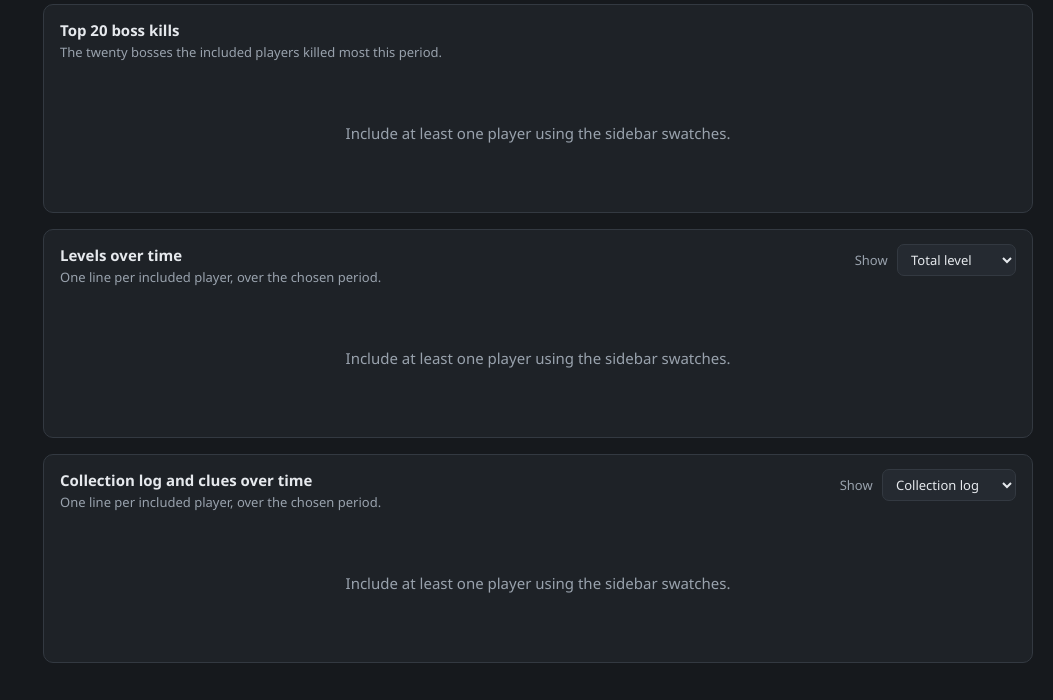
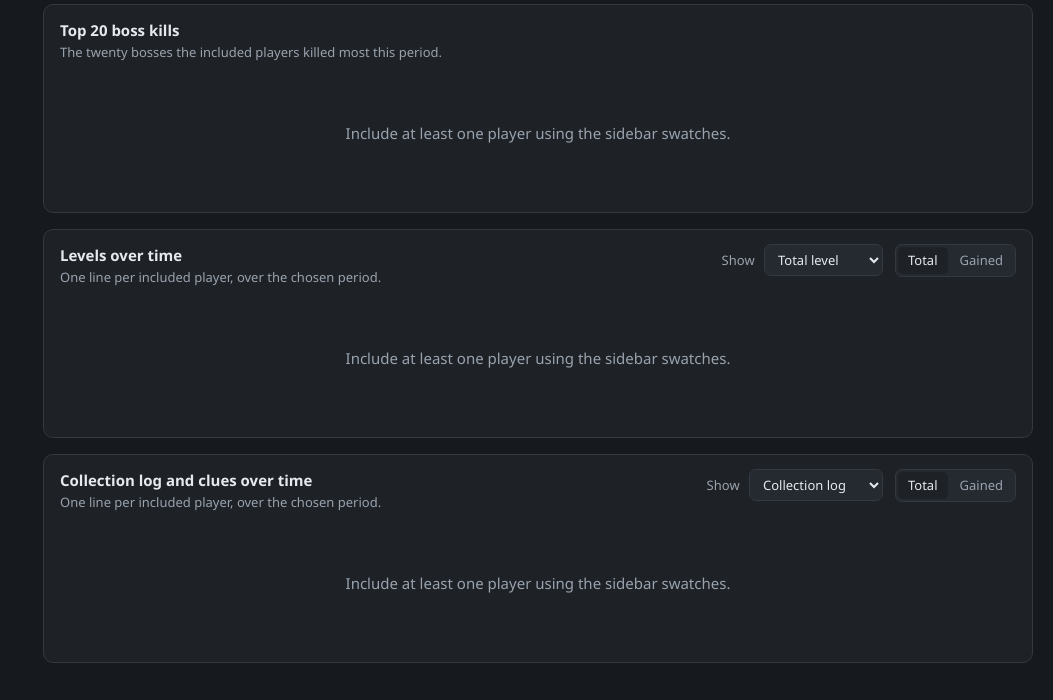
Before and after one commit to And-Salad/wom-tracker, a Flask app: page / in a window 1280 px wide. Shown: the part 744-1444 px from the top of the page, without its empty margins (227-1280 px from the left). Run offline with Flask 3, Linux system fonts and the light colour scheme.

Commit message:
Read the two trend cards as gains as well as totals
Both trend cards get a second reading. Total is what they have always shown and stays the default; Gained plots the same series minus the reading the window opened on, so accounts a thousand levels apart share an axis usefully.

A way of reading the payload rather than a different question - switching redraws and never refetches. The axis label and tooltip travel with it, because the browser can subtract numbers but cannot rename an axis.

The baseline is the nearer of the two readings bracketing the window, matching winners.opening_reading and db.baseline_snapshot: Wise Old Man's history has holes, and the last reading before a window can be years before it.

```diff
--- a/wom/catalog.py
+++ b/wom/catalog.py
@@ -34,21 +34,36 @@ LOG_METRICS = {
 }
 
 
+# The two ways a trend card can be read. "Total" plots the stored value, which
+# is what the card has always shown. "Gained" plots the change since the window
+# opened, and is the only way accounts a thousand levels apart share an axis
+# usefully: on the totals, a month of everyone's progress is a few pixels of
+# wiggle against the gap between the highest account and the lowest.
+#
+# Both readings come out of the same payload - the change is the series minus
+# the reading the window starts from - so switching redraws without refetching.
+TREND_MODES = ["Total", "Gained"]
+
+
 class ChartSpec:
     """One chart on the Overview page: what it shows, and what builds it."""
 
-    def __init__(self, key, title, kind, description="", options=None):
+    def __init__(self, key, title, kind, description="", options=None,
+                 modes=None):
         self.key = key
         self.title = title
         self.kind = kind                  # stacked | trend
         self.description = description
         self.options = list(options) if options else None
+        # How the card may be read, if more than one way. The first is what it
+        # opens on, so it is always the reading the card had before it had any.
+        self.modes = list(modes) if modes else None
         self.build = None                 # set by @chart, below
 
     def as_dict(self):
         return {"key": self.key, "title": self.title,
                 "description": self.description, "kind": self.kind,
-                "options": self.options}
+                "options": self.options, "modes": self.modes}
 
 
 def chart(key):
@@ -96,10 +111,10 @@ SUMMARY_CHARTS = (
                           "this period."),
     ChartSpec("level_trend", "Levels over time", "trend",
               description="One line per included player, over the chosen period.",
-              options=LEVEL_CHOICES),
+              options=LEVEL_CHOICES, modes=TREND_MODES),
     ChartSpec("log_and_clues", "Collection log and clues over time", "trend",
               description="One line per included player, over the chosen period.",
-              options=LOG_CHOICES),
+              options=LOG_CHOICES, modes=TREND_MODES),
 )
 
 BY_KEY = {spec.key: spec for spec in SUMMARY_CHARTS}
--- a/wom/web/static/app.css
+++ b/wom/web/static/app.css
@@ -211,6 +211,25 @@
   }
   .card-head .pick select { margin-left: 6px; }
 
+  /* Two ways to read one card, both worth showing at once - a select would
+     hide whichever is not chosen behind a click, and there are only ever two.
+     Where a card has a dropdown too, that one owns the auto margin and this
+     sits alongside it rather than fighting it for the same free space. */
+  .card-head .modes {
+    display: inline-flex; gap: 2px; margin-left: auto; padding: 2px;
+    background: var(--raised); border: 1px solid var(--line);
+    border-radius: var(--radius);
+  }
+  .card-head .pick ~ .modes { margin-left: 0; }
+  .card-head .modes .mode {
+    padding: 4px 10px; border: none; border-radius: var(--radius-sm);
+    background: none; color: var(--muted); font-size: var(--text-sm);
+  }
+  .card-head .modes .mode:hover { color: var(--ink); }
+  .card-head .modes .mode[aria-pressed="true"] {
+    background: var(--card); color: var(--ink);
+  }
+
   /* The group's figures: three across, two down. Fixed rather than fitted -
      six tiles fanned across one row read as a strip of labels, and the point
      of the card is that each one is a headline. */
@@ -243,6 +262,7 @@
   @media (max-width: 820px) {
     .card { padding: var(--space-3); border-radius: var(--space-2); }
     .card-head { flex-wrap: wrap; }
+    .card-head .modes, .card-head .pick ~ .modes { margin: 4px 0 0; }
     /* Full width means its own line: left on one line with the word before
        it, a 100%-wide select starts where that word ends and hangs off the
        card by exactly that much. */
--- a/wom/web/static/chartkit.js
+++ b/wom/web/static/chartkit.js
@@ -106,6 +106,12 @@
     this.data = null;
     this.muted = {};                 // username -> hidden by a legend click
     this.seq = 0;                    // guards against an old reply landing last
+    /* Which reading of this card is showing, for a card that offers more than
+       one. Taken from the markup rather than assumed, so the default lives in
+       one place - the first entry of the spec's modes. Null on every card
+       that has no modes, which is all of them but the two trends. */
+    var pressed = node.querySelector("button.mode[aria-pressed='true']");
+    this.mode = pressed ? pressed.dataset.mode : null;
     var self = this;
     var pending = null;
     window.addEventListener("resize", function () {
@@ -177,6 +183,57 @@
     var self = this;
     return this.data.series.filter(function (s) { return !self.muted[s.username]; });
   };
+
+  /* A mode is a way of reading what has already arrived, not a different
+     question, so it redraws rather than refetching. */
+  Chart.prototype.setMode = function (mode) {
+    this.mode = mode;
+    this.draw();
+  };
+
+  /* Which of the two readings bracketing the window's opening a gain is
+     measured from: whichever sits nearer to it. The same rule
+     winners.opening_reading and db.baseline_snapshot follow on the server,
+     so a card measures a period the way the rest of the site does.
+
+     Taking the one before unconditionally reads as obviously right - it is
+     the reading the window opens on, and the server sends it so a line can
+     start at the left edge. But Wise Old Man's history has holes, and
+     "before" can be years before: an account last seen in 2022 and next seen
+     inside the window had four years of progress counted as this month's.
+     Wrong on its own, and being enormous it stretched the axis and squashed
+     every well-covered account's real month into the floor of the card.
+
+     Both horns need handling, which is why it is this rule and not "measure
+     from the first point in the window" - an account whose history begins
+     mid-window would then report its own late start as a gain of zero. */
+  function openingReading(points, since) {
+    var before = null, inside = null;
+    for (var i = 0; i < points.length; i++) {
+      if (points[i][0] <= since) { before = points[i]; }
+      else { inside = points[i]; break; }
+    }
+    if (before === null) { return inside; }
+    if (inside === null) { return before; }
+    return (inside[0] - since) < (since - before[0]) ? inside : before;
+  }
+
+  /* The same series expressed as the change since that reading. */
+  function rebased(series, since) {
+    return series.map(function (s) {
+      var opening = openingReading(s.points, since);
+      if (opening === null) { return s; }
+      var base = opening[1];
+      return {
+        username: s.username, name: s.name, color: s.color,
+        // Readings before the one a gain is measured from would draw a
+        // negative tail into the window, so the line starts where the
+        // measurement does.
+        points: s.points.filter(function (p) { return p[0] >= opening[0]; })
+          .map(function (p) { return [p[0], p[1] - base, p[2]]; })
+      };
+    });
+  }
 
   Chart.prototype.draw = function () {
     if (!this.data) { return; }
@@ -527,7 +584,13 @@
 
   Chart.prototype.trend = function () {
     var data = this.data;
+    /* "Gained" plots the movement rather than the value. Everything below
+       reads `shown`, so rebasing here is the whole of the difference - bar
+       the axis, which stops being a scale of levels once it is a scale of
+       changes in them. */
+    var gained = this.mode === "Gained";
     var shown = this.visible();
+    if (gained) { shown = rebased(shown, data.since); }
 
     /* The vertical extent is settled before the frame is, because whether
        there is a second axis decides how much room the right margin needs -
@@ -549,9 +612,19 @@
       });
     }
     var lo = d3.min(values), hi = d3.max(values);
+    /* A change is read against nothing having happened, so zero belongs on
+       the axis whether or not anything sits there. It does not arrive on its
+       own: the point holding it is the baseline, which sits before `since`
+       and is exactly what the extent above filters out - so a card of gains
+       between +5 and +22 drew an axis starting at 5 and clipped the opening
+       of every line below it. */
+    if (gained) { lo = Math.min(0, lo); hi = Math.max(0, hi); }
     if (lo === hi) { lo -= 1; hi += 1; }
     var domain = d3.scaleLinear().domain([lo, hi]).nice().domain();
-    var levels = (data.levelAxis && shown.length) ? levelTicks(domain) : null;
+    // A level axis maps experience to the level it buys, which is a statement
+    // about a total. A difference of experience does not sit anywhere on it.
+    var levels = (data.levelAxis && !gained && shown.length)
+      ? levelTicks(domain) : null;
 
     var f = this.frame(330, levels ? {right: 52} : null);
     var svg = f.svg;
@@ -572,7 +645,7 @@
     // continuously, and a line of levels is a staircase that hides a week's
     // work inside one step.
     if (levels) { levelAxis(g, f, y, levels); }
-    else { valueAxis(g, f, y, data.ylabel); }
+    else { valueAxis(g, f, y, gained ? data.ylabelGained : data.ylabel); }
 
     var span = (ends - data.since) / 86400000;
     var inZone = labelZone(data);
@@ -634,7 +707,8 @@
     var rule = g.append("line").attr("y1", 0).attr("y2", f.tall)
       .attr("stroke", COLOR.muted).attr("stroke-dasharray", "3,3").style("opacity", 0);
     var dots = plot.append("g");
-    var fmt = data.tooltip || { style: "count", unit: "" };
+    var fmt = (gained ? data.tooltipGained : data.tooltip)
+      || { style: "count", unit: "" };
 
     g.append("rect").attr("width", f.inner).attr("height", f.tall)
       .attr("fill", "transparent")
@@ -666,9 +740,18 @@
         head.text(span <= 2 ? dayTime(stamp) : day(stamp));
         var html = head.node().outerHTML;
         picks.forEach(function (d) {
-          var value = fmt.style === "level"
-            ? "level " + full.format(d.p[1]) + " (" + full.format(d.p[2]) + " XP)"
-            : full.format(d.p[1]) + " " + escapeHtml(fmt.unit || "");
+          var value;
+          if (gained) {
+            // A signed figure, because zero and "nothing yet" look the same
+            // on a line that starts at zero and the sign is what tells them
+            // apart at a glance.
+            value = (d.p[1] > 0 ? "+" : "") + full.format(d.p[1]) +
+              " " + escapeHtml(fmt.unit || "");
+          } else {
+            value = fmt.style === "level"
+              ? "level " + full.format(d.p[1]) + " (" + full.format(d.p[2]) + " XP)"
+              : full.format(d.p[1]) + " " + escapeHtml(fmt.unit || "");
+          }
           html += '<div class="tip-sub">' + swatch(d.s.color, d.s.name) +
             " &middot; " + value + "</div>";
         });
--- a/wom/web/static/overview.js
+++ b/wom/web/static/overview.js
@@ -26,6 +26,20 @@
           .forEach(function (c) { c.load(window.Sidebar.query()); });
       });
     });
+    // A card's mode buttons change how its figures are read, not which
+    // figures they are, so they redraw the card rather than refetching it.
+    document.querySelectorAll(".card.chart .modes").forEach(function (group) {
+      group.addEventListener("click", function (event) {
+        var button = event.target.closest("button.mode");
+        if (!button) { return; }
+        group.querySelectorAll("button.mode").forEach(function (other) {
+          other.setAttribute("aria-pressed", String(other === button));
+        });
+        var card = group.closest(".card.chart");
+        charts.filter(function (c) { return c.node === card; })
+          .forEach(function (c) { c.setMode(button.dataset.mode); });
+      });
+    });
     window.Sidebar.onChange(loadAll);
     loadAll(window.Sidebar.query());
   });
--- a/wom/web/templates/dashboard.html
+++ b/wom/web/templates/dashboard.html
@@ -20,6 +20,14 @@
             </select>
           </label>
         {% endif %}
+        {% if item.modes %}
+          <div class="modes" role="group" aria-label="{{ item.title }}: how to read it">
+            {% for mode in item.modes %}
+              <button type="button" class="mode" data-mode="{{ mode }}"
+                      aria-pressed="{{ 'true' if loop.first else 'false' }}">{{ mode }}</button>
+            {% endfor %}
+          </div>
+        {% endif %}
       </div>
       <div class="plot loading"></div>
     </div>
```
Also changed, not shown: tests/test_web.py (+33 -0 lines), wom/web/data.py (+18 -2 lines).
